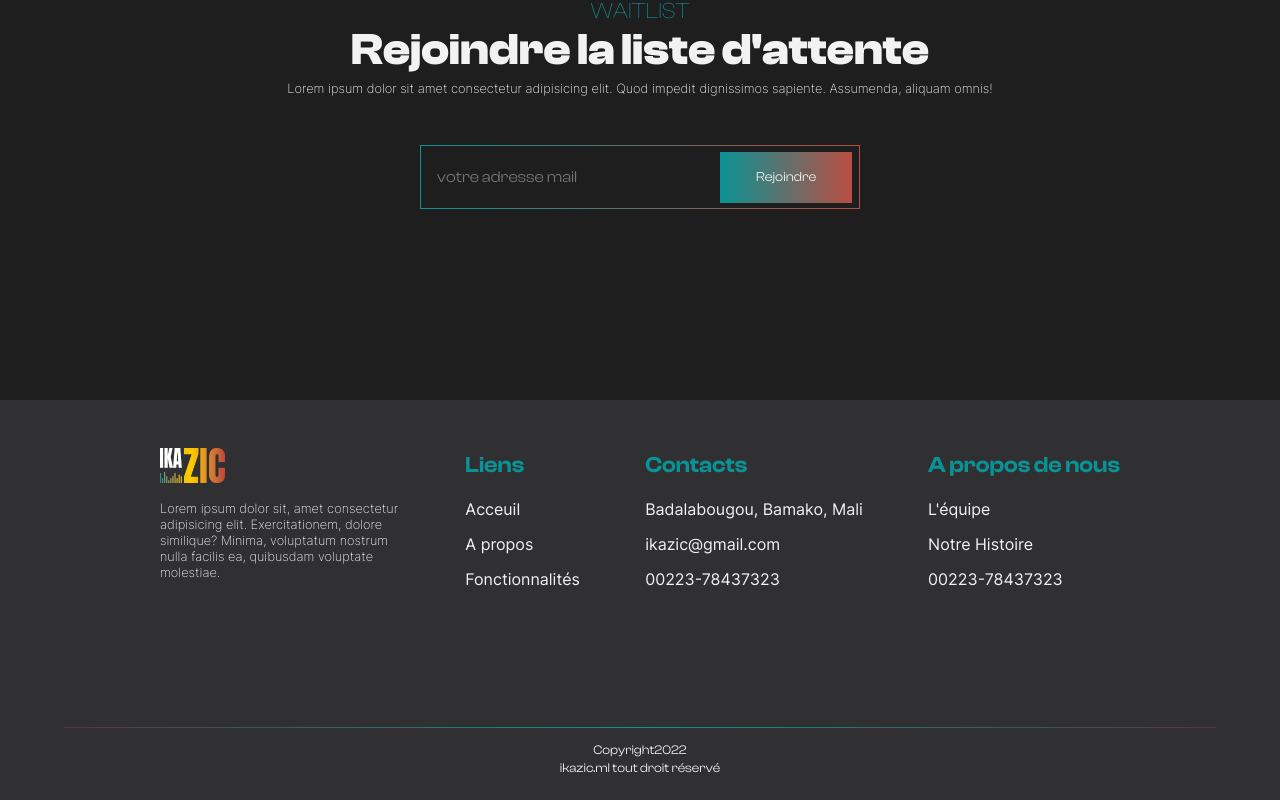
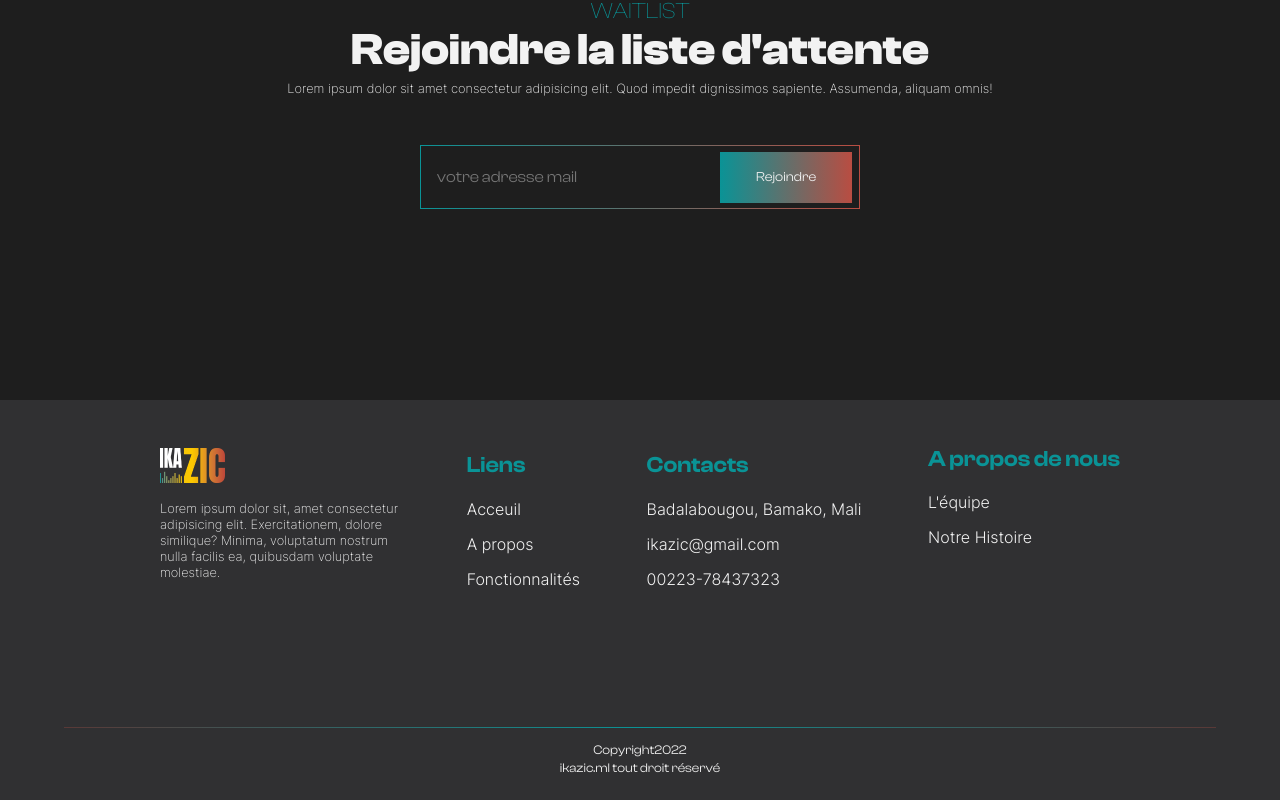
Before and after one commit to MozartOnWeb/ikazic, a Next.js app: page / in a window 1280 px wide. Shown: the part 4376-5176 px from the top of the page. Built offline with nearby package versions, Linux system fonts and the light colour scheme.

Commit message:
working on footer section

```diff
--- a/sections/Footer/footer.scss
+++ b/sections/Footer/footer.scss
@@ -41,6 +41,7 @@
         transition: all 1s ease;
         margin-bottom: 1.2rem;
         font-family: $body_font;
+        font-weight: 300;
         &:hover {
           color: $green;
         }
@@ -48,7 +49,11 @@
       p {
         margin-bottom: 1.2rem;
         font-family: $body_font;
+        font-weight: 300;
       }
+    }
+    .last-detail {
+      align-self: flex-start;
     }
   }
   .bottom-section {
--- a/sections/Footer/footer.tsx
+++ b/sections/Footer/footer.tsx
@@ -36,17 +36,17 @@ const Footer = () => {
             spy={true}
             smooth={true}
             duration={500}
-            offset={-200}
+            offset={-100}
           >
             A propos
           </Link>
           <Link
-            activeClass="features"
-            to="about"
+            activeClass="active"
+            to="features"
             spy={true}
             smooth={true}
             duration={500}
-            offset={-200}
+            offset={-100}
           >
             Fonctionnalités
           </Link>
@@ -59,11 +59,10 @@ const Footer = () => {
           <p>00223-78437323</p>
         </div>
 
-        <div className="details">
+        <div className="details last-detail">
           <h3>A propos de nous</h3>
           <p>L&apos;équipe</p>
           <p>Notre Histoire</p>
-          <p>00223-78437323</p>
         </div>
       </div>
       <div className="bottom-section">
```
